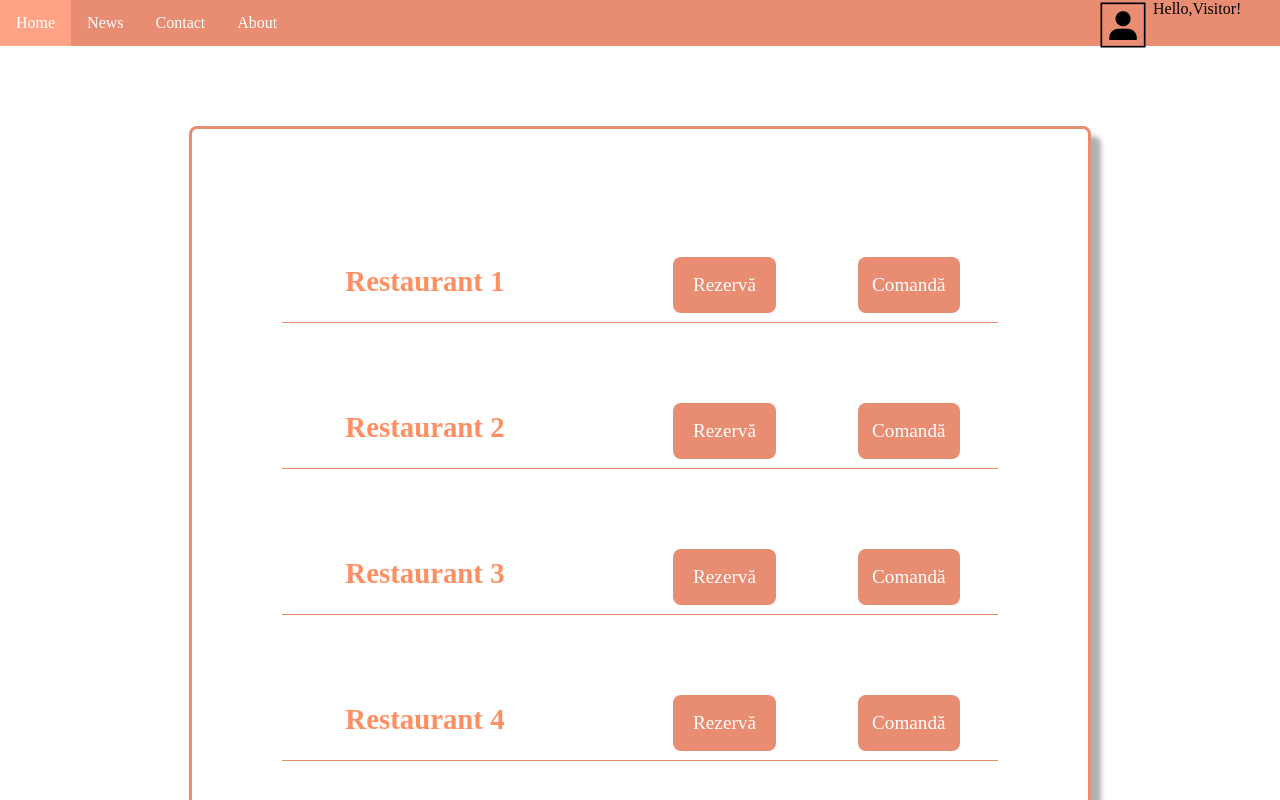
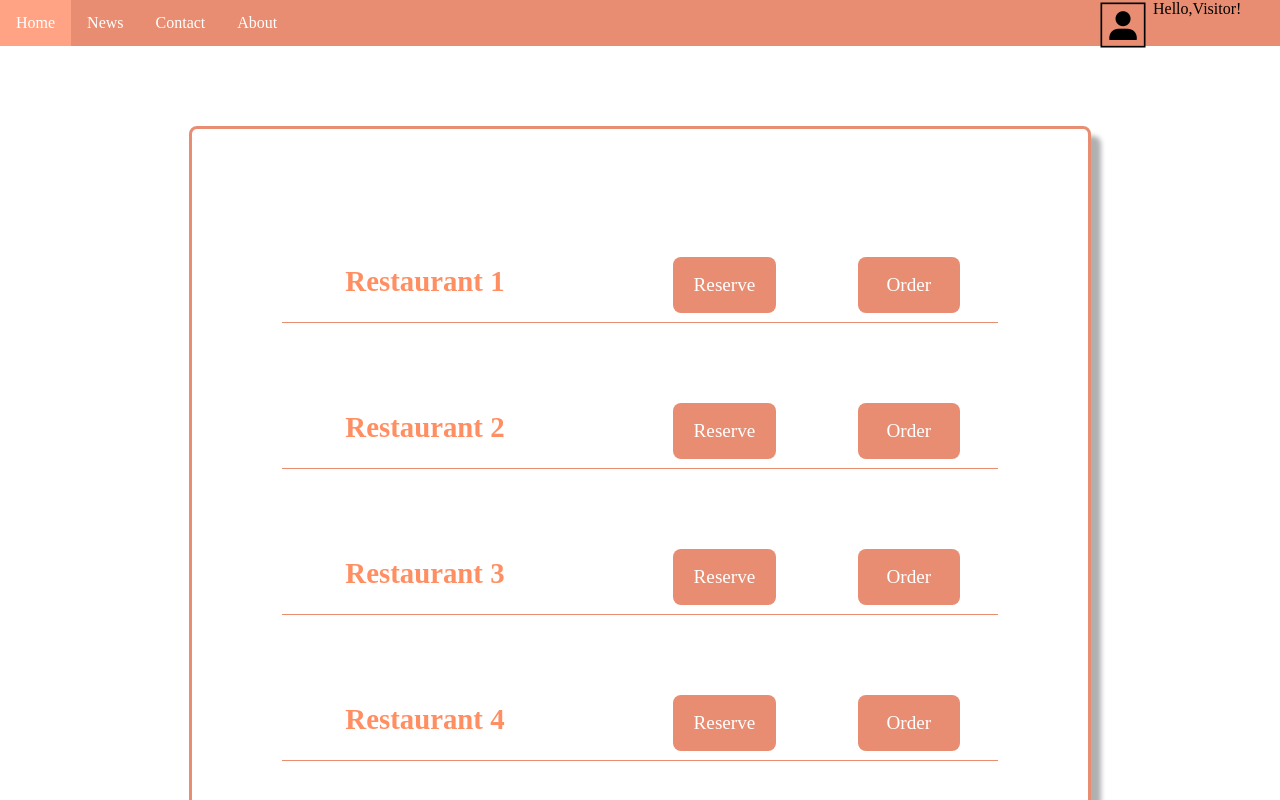
Before and after one commit to Ana-MariaZanceanu/IP---Rezervare-si-Comenzi-, a React (Create React App) app in the folder Iteratia2/frontend/rezervari/: page / in a window 1280 px wide. Shown: the top 800 px of the page. Built offline with nearby package versions, Linux system fonts and the light colour scheme.

Commit message:
main components

```diff
--- a/Iteratia2/frontend/rezervari/package.json
+++ b/Iteratia2/frontend/rezervari/package.json
@@ -3,6 +3,7 @@
   "version": "0.1.0",
   "private": true,
   "dependencies": {
+    "@material-ui/core": "^4.9.8",
     "@testing-library/jest-dom": "^4.2.4",
     "@testing-library/react": "^9.5.0",
     "@testing-library/user-event": "^7.2.1",
--- a/Iteratia2/frontend/rezervari/src/components/Main.js
+++ b/Iteratia2/frontend/rezervari/src/components/Main.js
@@ -1,47 +1,13 @@
 import React, { Component } from "react";
-
+import RestaurantDiv from './main/RestaurantDiv'
 export class MainComp extends Component {
   render() {
     return (
       <main>
-        <div className="restaurant_div">
-            <div className="restaurant_info">
-                <h2>Restaurant 1</h2>
-            </div>
-            <div className="restaurant_buttons">
-                <button className="button" id="rezerva_button">Rezervă</button>
-                <button className="button" id="comanda_button">Comandă</button>
-            </div>
-
-        </div>
-        <div className="restaurant_div">
-            <div className="restaurant_info">
-                <h2>Restaurant 2</h2>
-            </div>
-            <div className="restaurant_buttons">
-                <button className="button" id="rezerva_button">Rezervă</button>
-                <button className="button" id="comanda_button">Comandă</button>
-            </div>
-        </div>
-        <div className="restaurant_div">
-            <div className="restaurant_info">
-                <h2>Restaurant 3</h2>
-            </div>
-            <div className="restaurant_buttons">
-                <button className="button" id="rezerva_button">Rezervă</button>
-                <button className="button" id="comanda_button">Comandă</button>
-            </div>
-
-        </div>
-        <div className="restaurant_div">
-            <div className="restaurant_info">
-                <h2>Restaurant 4</h2>
-            </div>
-            <div className="restaurant_buttons">
-                <button className="button" id="rezerva_button">Rezervă</button>
-                <button className="button" id="comanda_button">Comandă</button>
-            </div>
-        </div>
+          <RestaurantDiv name="Restaurant 1"/>
+          <RestaurantDiv name="Restaurant 2"/>
+          <RestaurantDiv name="Restaurant 3"/>
+          <RestaurantDiv name="Restaurant 4"/>
       </main>
     );
   }
--- /dev/null
+++ b/Iteratia2/frontend/rezervari/src/components/main/MainButtons.js
@@ -0,0 +1,12 @@
+import React, {Component} from 'react';
+
+export default class MainButtons extends Component{
+    render() {
+        return(
+            <div className="restaurant_buttons">
+                <button className="button">Reserve</button>
+                <button className="button">Order</button>
+            </div>
+        )
+    }
+}
--- /dev/null
+++ b/Iteratia2/frontend/rezervari/src/components/main/MainInfo.js
@@ -0,0 +1,11 @@
+import React, {Component} from 'react';
+
+export default class MainInfo extends Component{
+    render() {
+        return(
+            <div className="restaurant_info">
+                <h2>{this.props.name}</h2>
+            </div>
+        )
+    }
+}
--- /dev/null
+++ b/Iteratia2/frontend/rezervari/src/components/main/RestaurantDiv.js
@@ -0,0 +1,14 @@
+import React, { Component } from "react";
+import MainButtons from "./MainButtons";
+import MainInfo from "./MainInfo";
+
+export default class RestaurantDiv extends Component{
+    render(){
+        return(
+            <div className="restaurant_div">
+                <MainInfo name={this.props.name}/>
+                <MainButtons/>
+            </div>
+        )
+    }
+}
```
Also changed, not shown: Iteratia2/frontend/rezervari/src/components/main/ButtonDemo.js (added, +33 -0 lines), Iteratia2/frontend/rezervari/src/components/main/Button.js (added), 1 other file (tests, documents, lock files or other folders).
